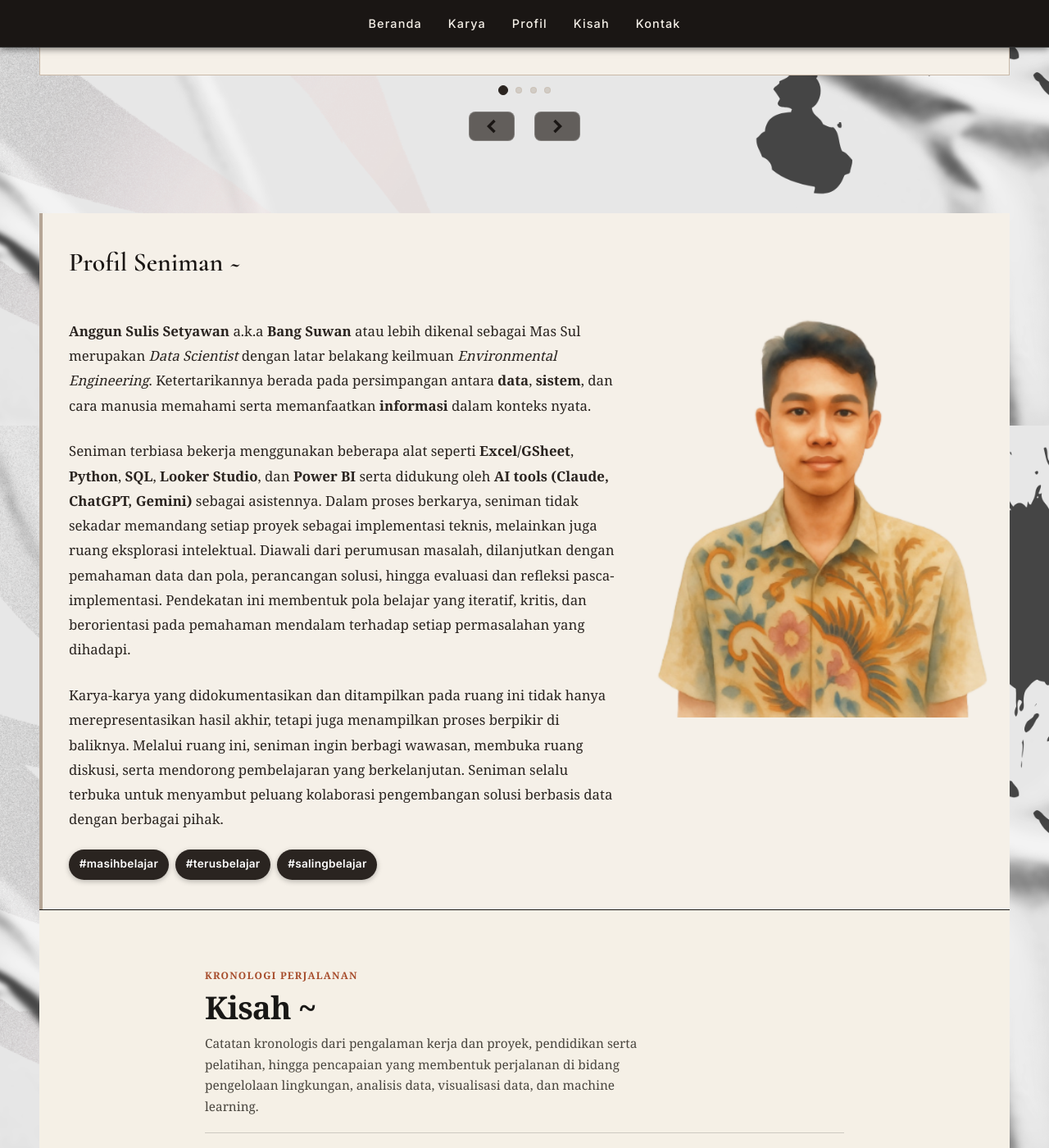
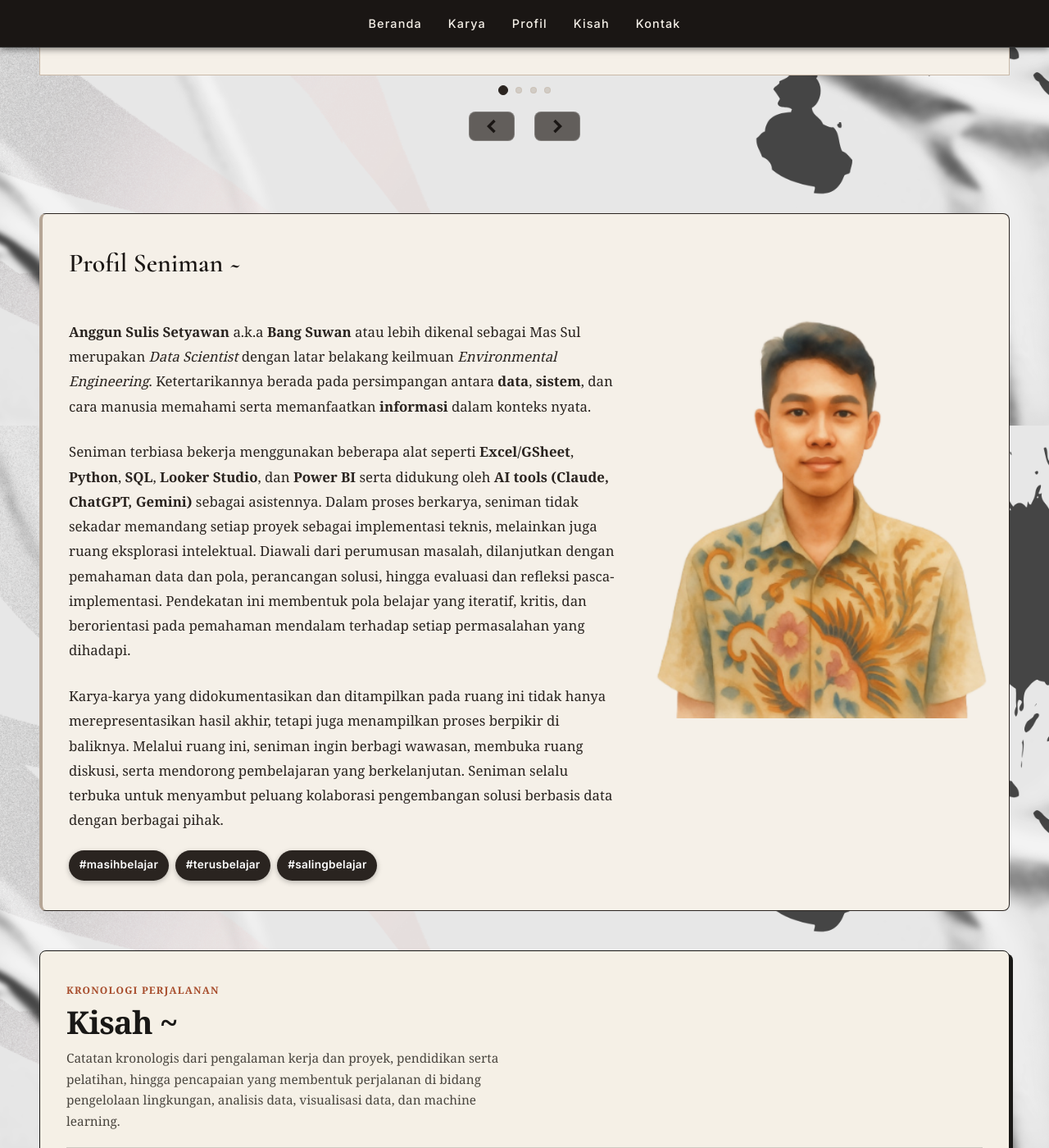
Before and after one commit to Sulbae/Sulbae.github.io, a Jekyll site: the page built from index.md, in a window 1280 px wide and 1400 px high, scrolled down 1281 px. Shown: the whole window at 82% size. Built offline with Jekyll 4.4.1, drawn with Linux system fonts in a browser that asks for light colours.

Commit message:
Update home.css

```diff
--- a/assets/css/home.css
+++ b/assets/css/home.css
@@ -206,10 +206,12 @@ a:hover {
    backdrop-filter: blur(4px) !important;
    padding: 2rem;
    margin-top: 4rem;
+   margin-bottom: 3rem;
+   border: 1.5px solid #2A2420;
    border-left: 4px solid #B5A595;
    position: relative;
    z-index: 1;
-   border-radius: 0;
+   border-radius: 8px;
    overflow: hidden;
 }
 
@@ -935,6 +937,7 @@ details[open]::details-content {
    Letakkan di bagian paling bawah assets/home.css
    ========================================================= */
 
+/* Section Kisah — dibuat menjadi card terpisah */
 #kisah.kisah-section {
   --kertas-latar: #f5f0e6;
   --kertas-kartu: #fcfaf5;
@@ -948,16 +951,19 @@ details[open]::details-content {
 
   background-color: var(--kertas-latar);
   color: var(--tinta-pekat);
-  padding: 64px 20px;
-  border-top: 1.5px solid var(--garis-bingkai);
-  border-bottom: 1.5px solid var(--garis-bingkai);
+  padding: 2rem;
+  margin-top: 3rem;
+  border: 1.5px solid var(--garis-bingkai);
+  border-radius: 8px;
+  box-shadow: var(--bayangan-tegas);
   font-family: inherit;
   box-sizing: border-box;
 }
 
 #kisah .kisah-container {
-  max-width: 780px;
-  margin: 0 auto;
+  width: 100%;
+  max-width: 100%; /* agar rata kiri penuh */
+  margin: 0;
 }
 
 #kisah .kisah-header {
@@ -998,7 +1004,7 @@ details[open]::details-content {
 #kisah .timeline-vertikal {
   list-style: none;
   margin: 0;
-  padding: 4px 0 4px 30px;
+  padding: 4px 0 4px 0;
   position: relative;
 }
 
@@ -1007,7 +1013,7 @@ details[open]::details-content {
   position: absolute;
   top: 14px;
   bottom: 14px;
-  left: 8px;
+  left: 6px;
   width: 2px;
   background-color: var(--garis-bingkai);
 }
@@ -1015,6 +1021,7 @@ details[open]::details-content {
 #kisah .timeline-item {
   position: relative;
   margin-bottom: 22px;
+  padding-left: 26px; /* Ruang marker di sisi kiri */
 }
 
 #kisah .timeline-item:last-child {
@@ -1023,10 +1030,10 @@ details[open]::details-content {
 
 #kisah .timeline-marker {
   position: absolute;
-  left: -30px;
+  left: 0;
   top: 22px;
-  width: 16px;
-  height: 16px;
+  width: 14px;
+  height: 14px;
   border-radius: 50%;
   background-color: var(--kertas-kartu);
   border: 2px solid var(--garis-bingkai);
```
